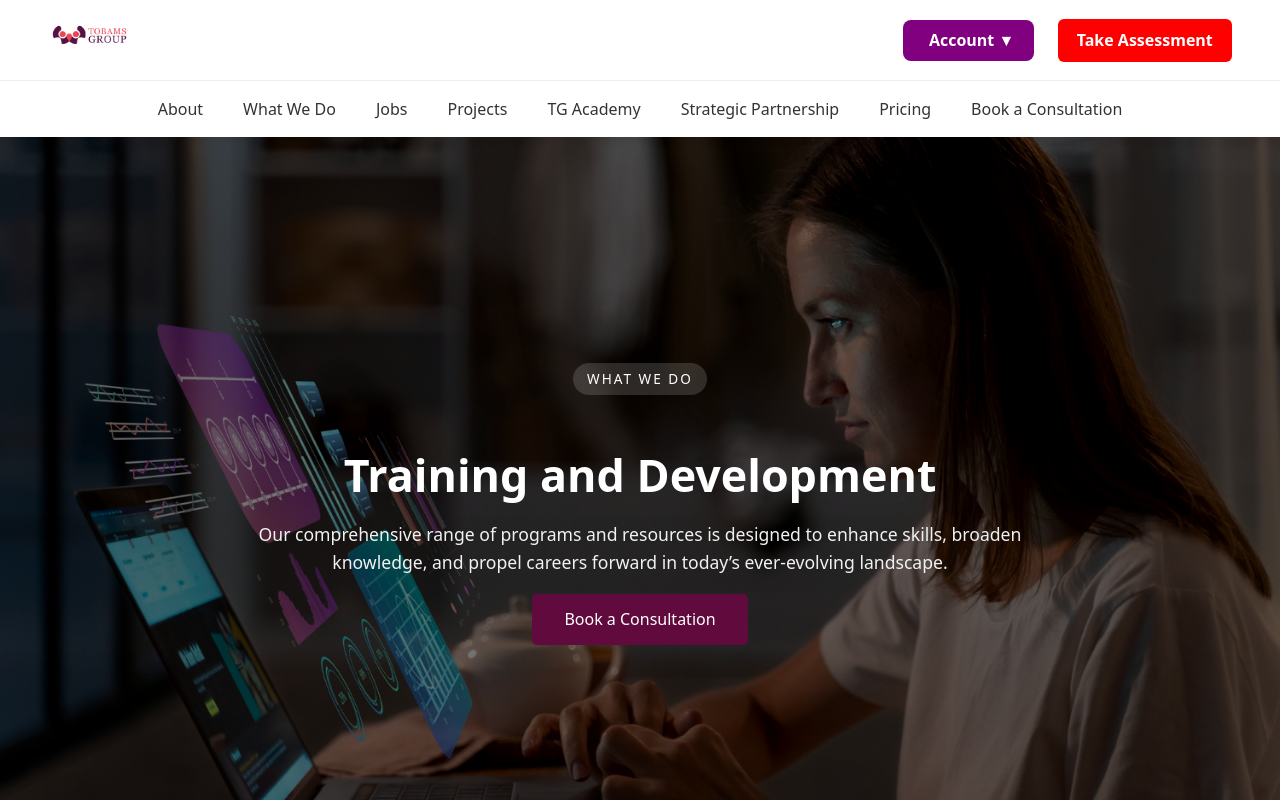
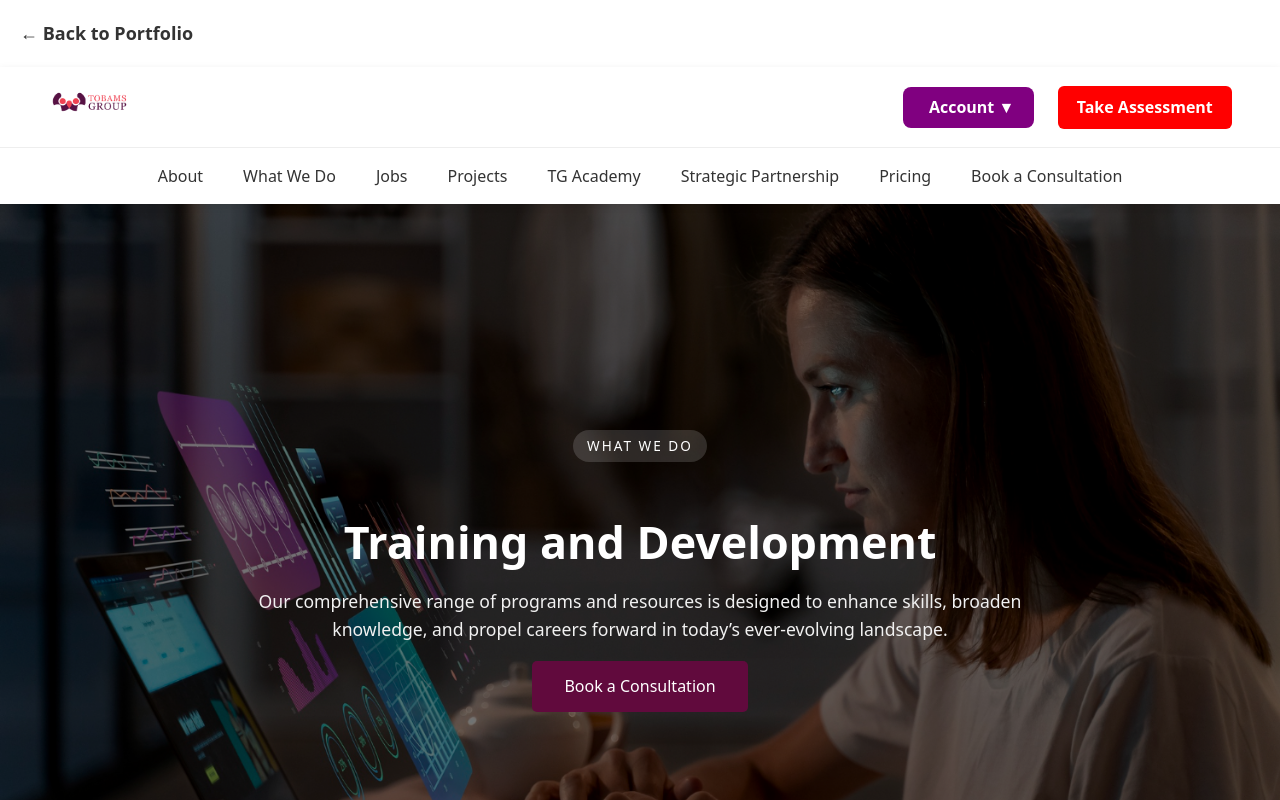
Before and after one commit to Nenyebaby24/Tobams-Training-Website, a React (Vite) app: page / in a window 1280 px wide. Shown: the top 800 px of the page. Built offline with nearby package versions, Linux system fonts and the light colour scheme.

Commit message:
updated back button

```diff
--- a/src/App.jsx
+++ b/src/App.jsx
@@ -24,6 +24,21 @@ import hub from "./assets/hub.jpg";
 function App() {
   return (
     <>
+      {/* BACK TO PORTFOLIO BUTTON */}
+      <a
+        href="https://your-portfolio-url.com" // <-- replace with your actual portfolio URL
+        style={{
+          display: "inline-block",
+          margin: "20px",
+          fontSize: "18px",
+          fontWeight: "bold",
+          textDecoration: "none",
+          color: "#333",
+        }}
+      >
+        ← Back to Portfolio
+      </a>
+
       <Navbar />
 
       {/* Hero Section */}
@@ -36,7 +51,7 @@ function App() {
         <LearningSection />
       </Element>
 
-      {/* Jobs Section (example: training-related content) */}
+      {/* Jobs Section */}
       <Element name="jobs">
         <CorporateTraining image={corporate} />
         <IndividualTraining image={individual} />
```
